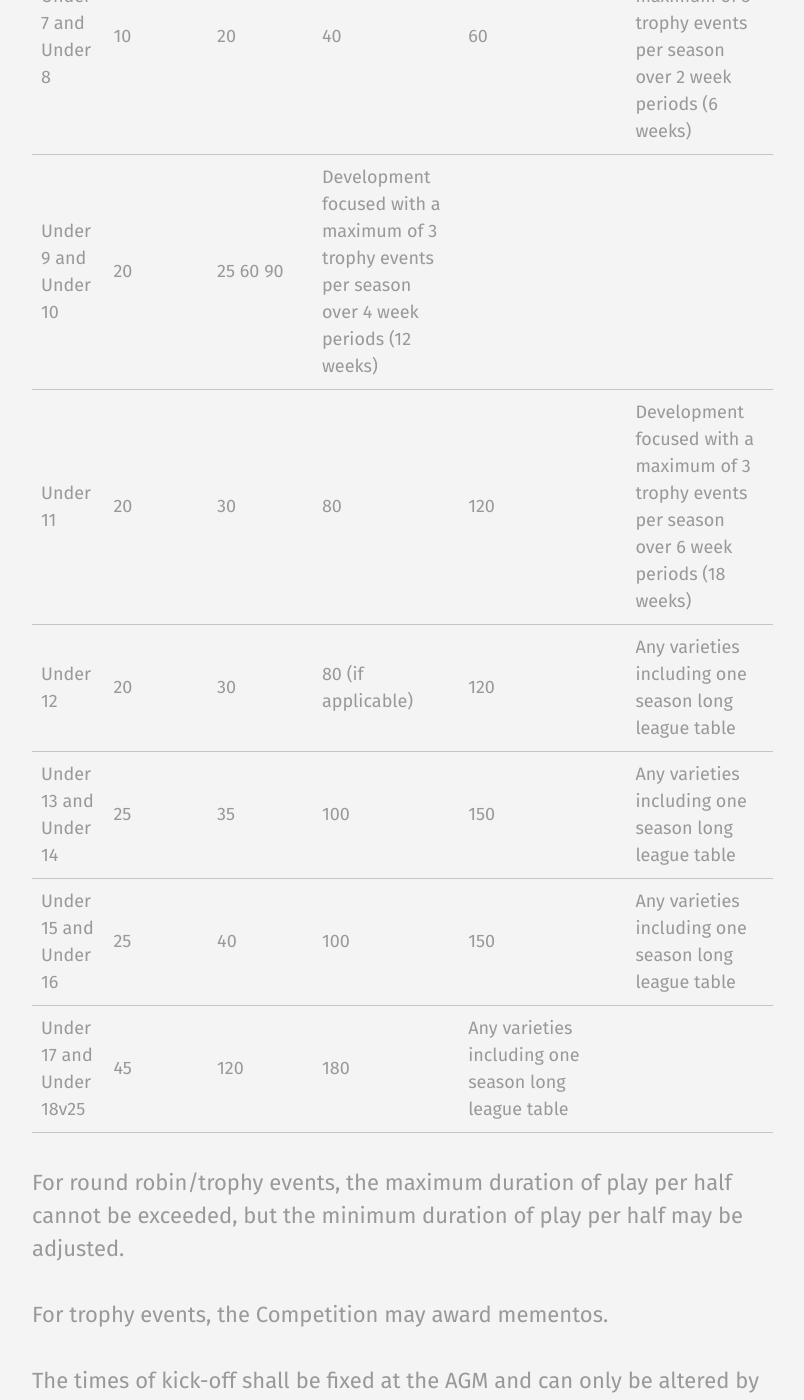
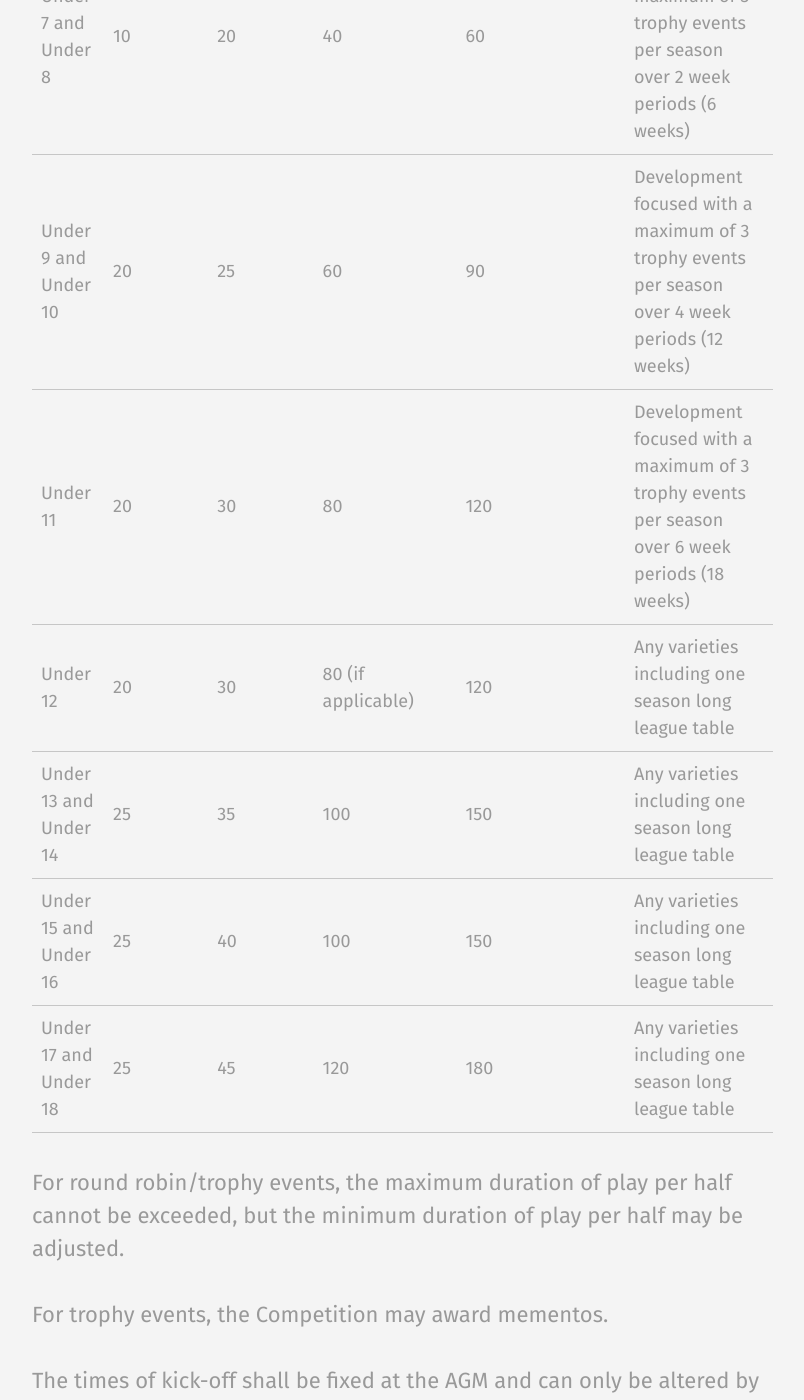
Before and after one commit to rotherleague/Rother, a Jekyll site: the page built from rules.md, in a window 1280 px wide and 1400 px high, scrolled down 25324 px. Shown: the whole window, without its empty margins (56-860 px from the left). Built offline with Jekyll 4.4.1, drawn with Linux system fonts in a browser that asks for light colours; comment, search, counter and statistics services are not loaded; a style sheet for code colours, icons or effects is not loaded.

Commit message:
Update 20.md

```diff
--- a/_includes/rules/20.md
+++ b/_includes/rules/20.md
@@ -15,13 +15,13 @@ Competition Matches should be played in accordance with the Laws appropriate to
 
 | Age Group	| Minimum duration of play per half (minutes)	| Maximum duration of play per half (minutes)	| Maximum playing time in one day in all organized development fixtures (minutes)	| Maximum playing time in one day in all tournaments and trophy events/festivals (minutes)	| Competition structure	|
 | ---------------	| --------------- | ---------------	| ---------------	| --------------- | ---------------	|
-| Under 7 and Under 8 | 10 | 20 | 40 | 60 | Development focused with a maximum of 3 trophy events per season over 2 week periods  (6 weeks)	|
-| Under 9 and Under 10 | 20 | 25	60	90| Development focused with a maximum of 3 trophy events per season over 4 week periods  (12 weeks)	|
-| Under 11 | 20 | 30 | 80 | 120 | Development focused with a maximum of 3 trophy events per season over 6 week periods  (18 weeks)	|
-| Under 12 | 20 | 30 | 80 (if applicable) | 120 | Any varieties including one season long league table	|
+| Under 7 and Under 8   | 10 | 20 | 40 | 60  | Development focused with a maximum of 3 trophy events per season over 2 week periods  (6 weeks)	|
+| Under 9 and Under 10  | 20 | 25 | 60 | 90  | Development focused with a maximum of 3 trophy events per season over 4 week periods  (12 weeks)	|
+| Under 11              | 20 | 30 | 80 | 120 | Development focused with a maximum of 3 trophy events per season over 6 week periods  (18 weeks)	|
+| Under 12              | 20 | 30 | 80 (if applicable) | 120 | Any varieties including one season long league table	|
 | Under 13 and Under 14 | 25 | 35 | 100 | 150 | Any varieties including one season long league table	|
 | Under 15 and Under 16 | 25 | 40 | 100 | 150 | Any varieties including one season long league table	|
-| Under 17 and Under 18v25 | 45 | 120 | 180 | Any varieties including one season long league table	|
+| Under 17 and Under 18 | 25 | 45 | 120 | 180 | Any varieties including one season long league table	|
 
 For round robin/trophy events, the maximum duration of play per half cannot be exceeded, but the minimum duration of play per half may be adjusted.
 
```
